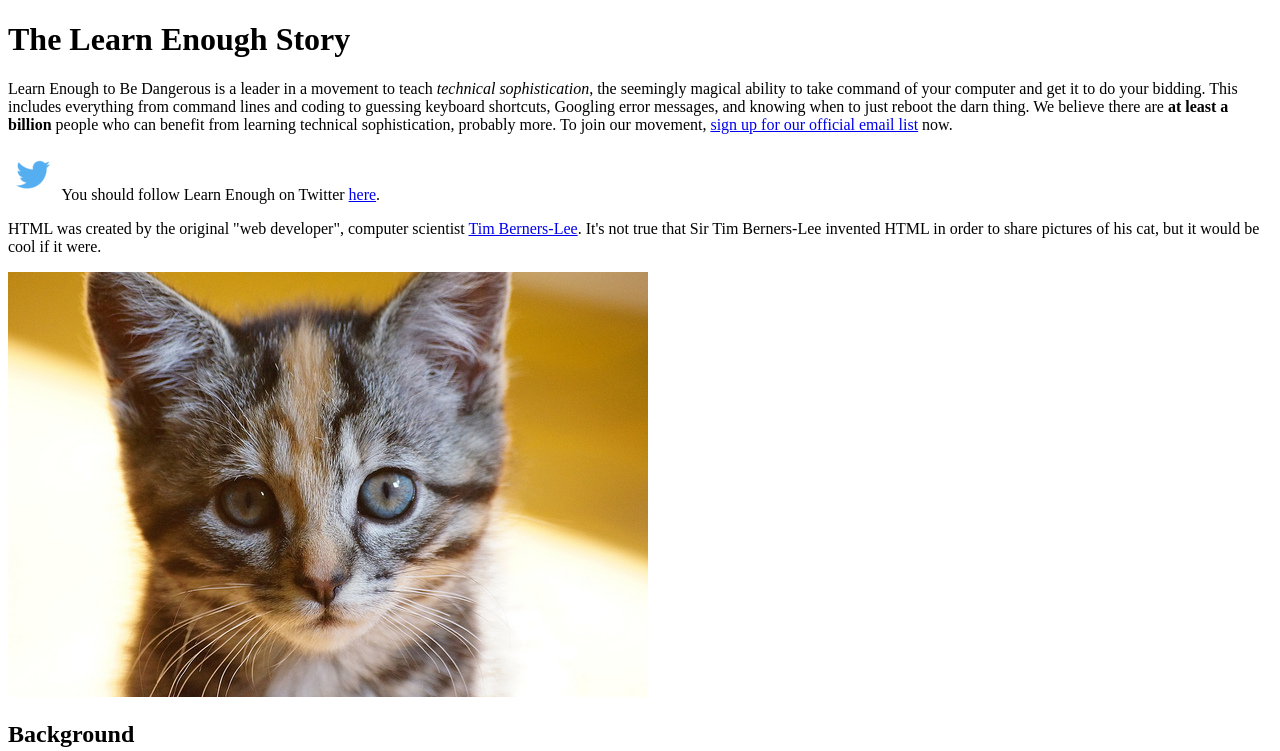
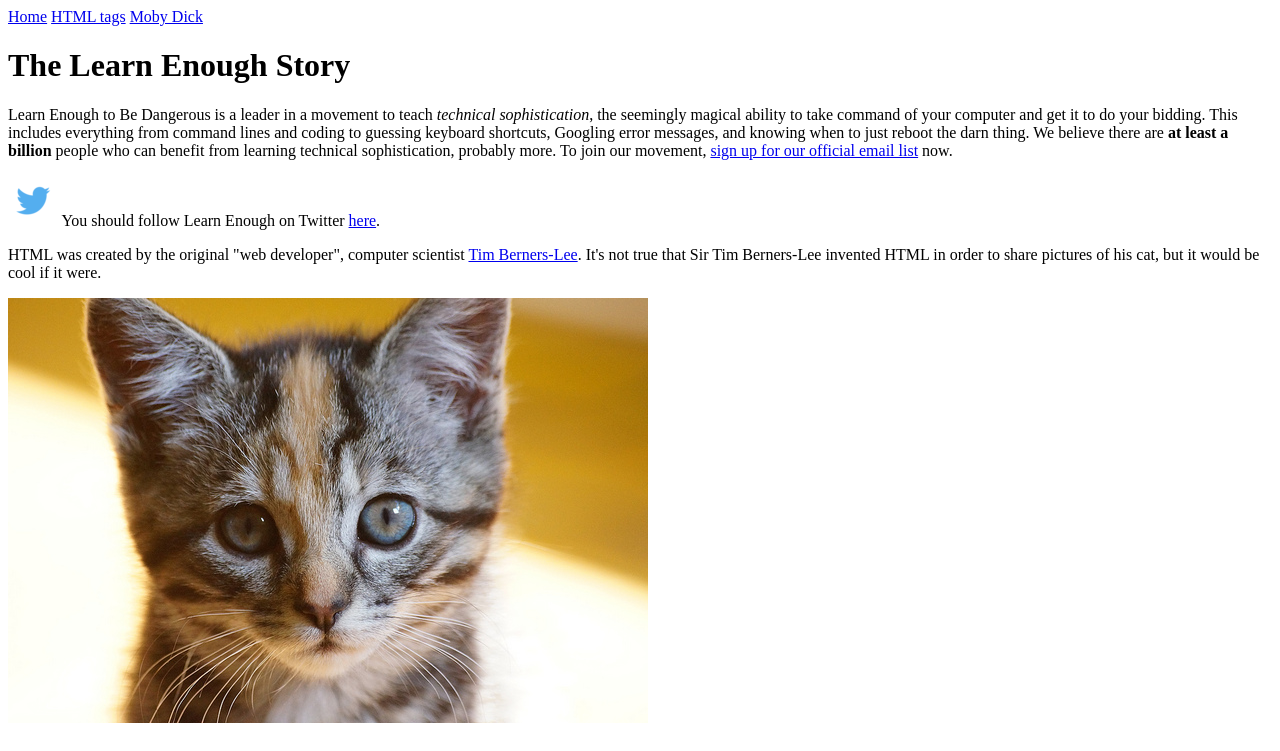
Before and after one commit to archaengel/sample_website, a plain HTML site: page index.html in a window 1280 px wide. Shown: the top 751 px of the page. Drawn offline with Linux system fonts and the light colour scheme.

Commit message:
Add a nav bar

```diff
--- a/index.html
+++ b/index.html
@@ -5,6 +5,13 @@
   <meta charset="utf-8">
 </head>
 <body>
+
+  <div>
+    <a href="index.html">Home</a>
+    <a href="tags.html">HTML tags</a>
+    <a href="moby_dick.html">Moby Dick</a>
+  </div>
+
   <h1>The Learn Enough Story</h1>
   <p>
     Learn Enough to Be Dangerous is a leader in a movement to teach <em>technical sophistication</em>, the seemingly magical ability to take command of your computer and get it to do your bidding. This includes everything from command lines and coding to guessing keyboard shortcuts, Googling error messages, and knowing when to just reboot the darn thing. We believe there are <strong>at least a billion</strong> people who can benefit from learning technical sophistication, probably more. To join our movement, <a href="http://learnenough.com/email" target="_blank">sign up for our official email list</a> now.
```
Also changed, not shown: moby_dick.html (+6 -0 lines), tags.html (+6 -0 lines).
